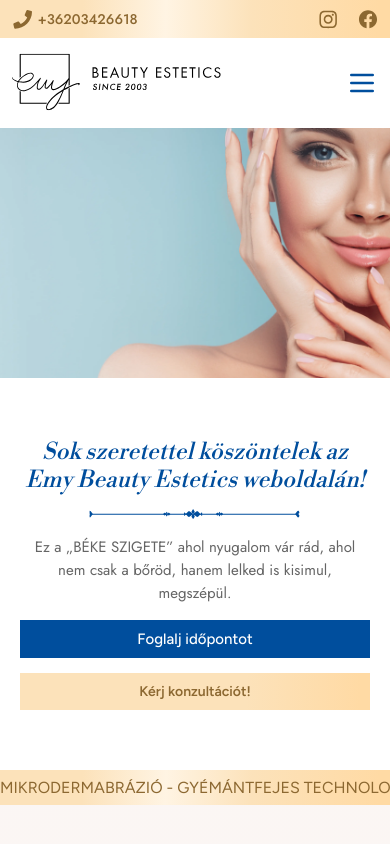
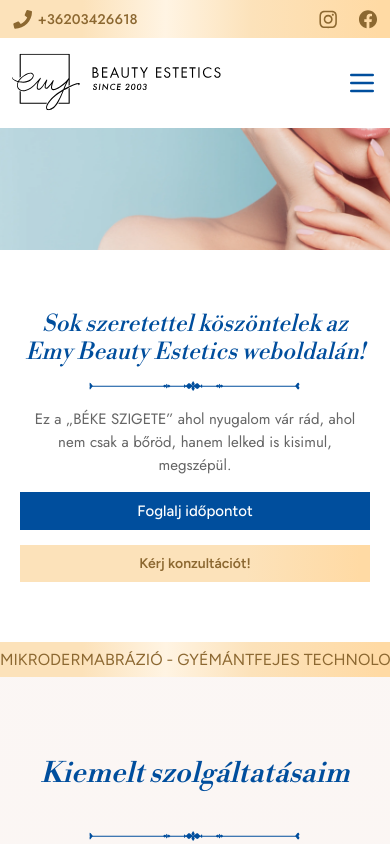
Before and after one commit to gyorgynagy1986/emyBeauty, a Next.js app: page / in a window 390 px wide. Shown: the top 844 px of the page. Built offline with nearby package versions, Linux system fonts and the light colour scheme.

Commit message:
services

```diff
--- a/src/components/layouts/nav/Nav.module.css
+++ b/src/components/layouts/nav/Nav.module.css
@@ -226,14 +226,3 @@
   font-weight: 600;
   border: none;
 }
-
-/* Mainhez szükséges tartalék hely a fixed navigációnak */
-body {
-  padding-top: calc(3.8rem + 120px); /* TopNav + NavContainer magassága */
-}
-
-@media screen and (max-width: 1100px) {
-  body {
-    padding-top: calc(3.8rem + 90px); /* TopNav + NavContainer magassága mobilnézetben */
-  }
-}
```
